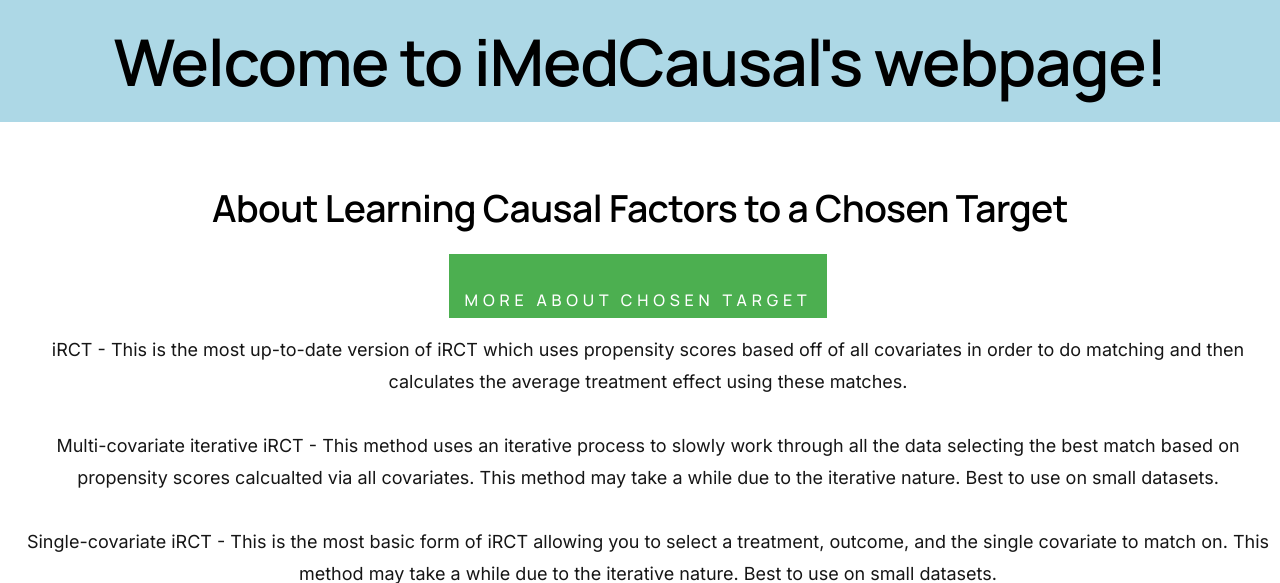
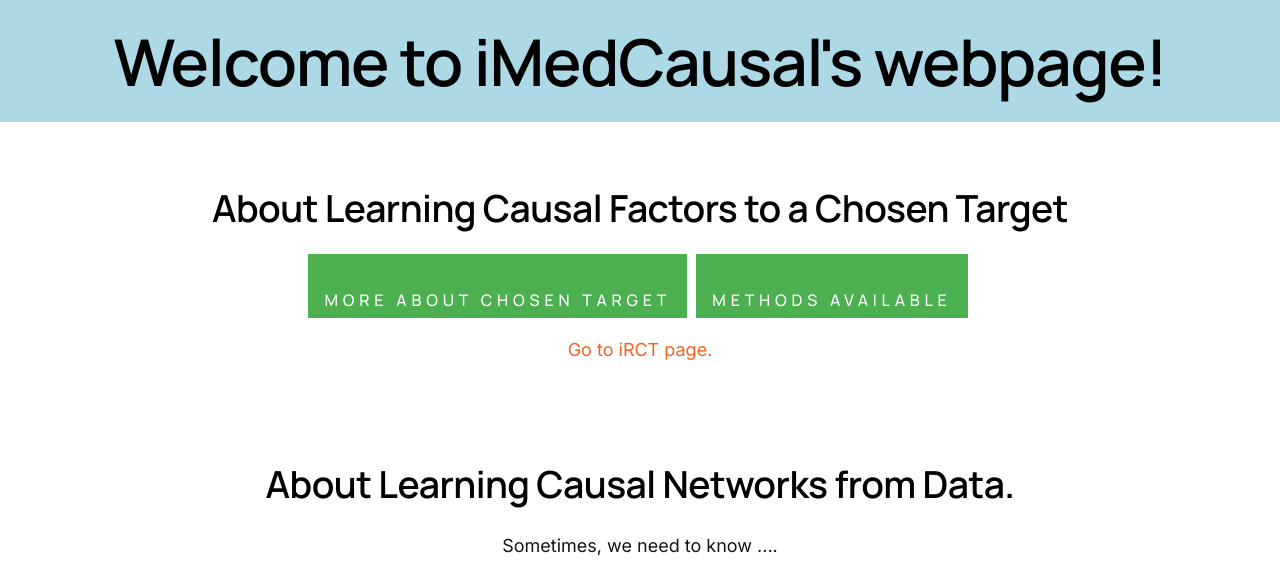
Before and after one commit to XiaJiang-2/iMedCausal, a Flask app: page / in a window 1280 px wide. Shown: the top 583 px of the page. Run offline with Flask 2, Linux system fonts and the light colour scheme.

Commit message:
Updating styles on front page

```diff
--- a/templates/home.html
+++ b/templates/home.html
@@ -18,10 +18,16 @@
                 </p>
             </div>
           </div>
-        <!-- <ul>MBIL - This is the MBIL version of java which uses Markov Blanket and Interactive factor learning in order to determine the direct causes for the chosen variable.</ul>-->
+
+        <div class="dropdown">
+            <button class="dropbtn">Methods available</button>
+            <div class="dropdown-content">
+                        <!-- <ul>MBIL - This is the MBIL version of java which uses Markov Blanket and Interactive factor learning in order to determine the direct causes for the chosen variable.</ul>-->
         <ul>iRCT - This is the most up-to-date version of iRCT which uses propensity scores based off of all covariates in order to do matching and then calculates the average treatment effect using these matches.</ul>
         <ul>Multi-covariate iterative iRCT - This method uses an iterative process to slowly work through all the data selecting the best match based on propensity scores calcualted via all covariates. This method may take a while due to the iterative nature. Best to use on small datasets.</ul>
         <ul>Single-covariate iRCT - This is the most basic form of iRCT allowing you to select a treatment, outcome, and the single covariate to match on. This method may take a while due to the iterative nature. Best to use on small datasets.</ul>
+            </div>
+        </div>
         <br/>
 
         <a href="/iRCTHome">Go to iRCT page.</a>
```
